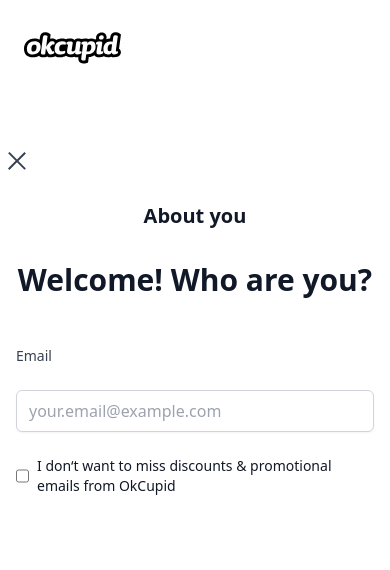
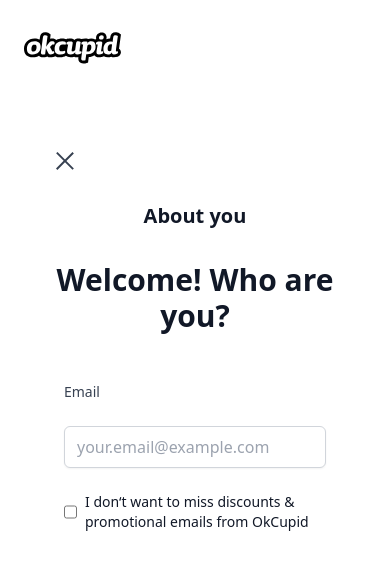
Before and after one commit to sumiliholden/ok-cupid-replication, a Nuxt app: page /signup in a window 390 px wide. Shown: the top 570 px of the page. Built offline with nearby package versions, Linux system fonts and the light colour scheme.

Commit message:
padding sign up

```diff
--- a/pages/signup.vue
+++ b/pages/signup.vue
@@ -1,5 +1,5 @@
 <template>
-  <div class="font-sans max-h-full flex flex-col justify-center pt-12 sm:px-6 lg:px-8">
+  <div class="font-sans max-h-full flex flex-col justify-center pt-12 px-12 lg:px-8">
     <div class="sm:mx-auto sm:w-full sm:max-w-md">
       <button
         v-if="this.$store.state.status > 0"
```
